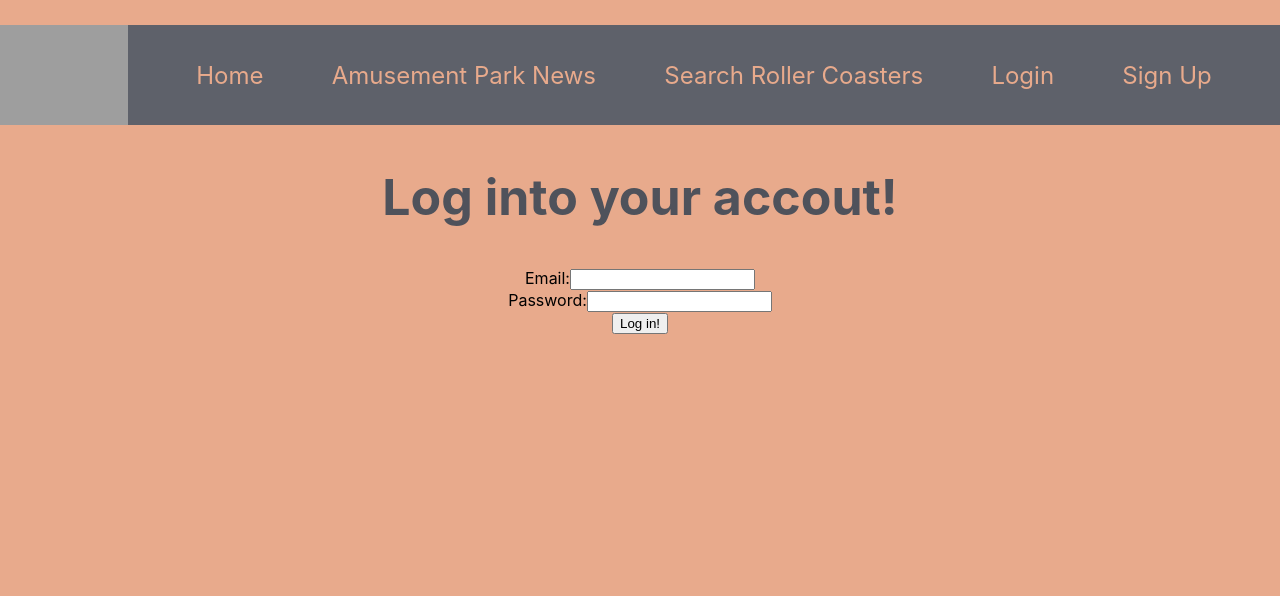
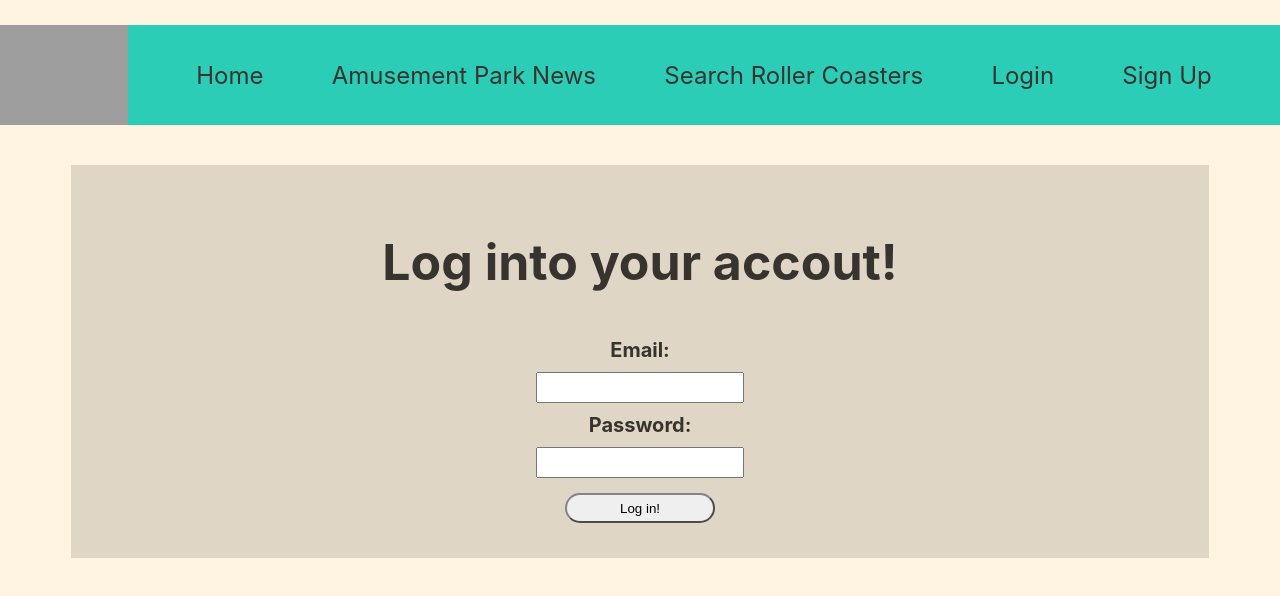
Before and after one commit to noahlinn/rollercoasterfront, a React (Create React App) app: page /login in a window 1280 px wide. Shown: the top 596 px of the page. Built offline with nearby package versions, Linux system fonts and the light colour scheme; grey boxes are pictures that could not be loaded.

Commit message:
change styling

```diff
--- a/src/App.css
+++ b/src/App.css
@@ -4,12 +4,12 @@
 }
 
 body {
-  background-color: rgb(232, 170, 140);
+  background-color: rgb(255, 243, 225);
 }
 
 nav {
   margin-top: 25px;
-  background-color: rgb(94, 97, 106, 255);
+  background-color: rgb(44, 205, 182);
   display: flex;
   justify-content: space-evenly;
   width: 90%;
@@ -17,7 +17,7 @@ nav {
 }
 
 nav p {
-  color: rgb(232, 170, 140);
+  color: rgb(55, 52, 48);
 }
 
 nav a {
@@ -39,7 +39,7 @@ nav a {
 }
 
 .search-header {
-  color: rgb(79, 82, 91);
+  color: rgb(55, 52, 48);
   font-weight: bolder;
   font-size: 50px;
 }
@@ -65,7 +65,7 @@ nav a {
   display: flex;
   justify-content: center;
   align-items: center;
-  background-color: rgba(94, 97, 106, 0.75);
+  background-color: rgba(55, 52, 48, 0.619);
   height: 110px;
   width: 298px;
   margin-top: 95px;
@@ -108,12 +108,12 @@ nav a {
 }
 
 .submit-search:hover {
-  background-color: rgb(232, 170, 140);
+  background-color: rgb(44, 205, 182);
   cursor: pointer;
 }
 
 .search-buttons button:hover {
-  background-color: rgb(232, 170, 140);
+  background-color: rgb(44, 205, 182);
   cursor: pointer;
 }
 
@@ -136,7 +136,7 @@ nav a {
   height: 25px;
   font-size: 30px;
   background-color: rgba(94, 97, 106, 0.75);
-  color: rgb(232, 170, 140);
+  color: rgb(255, 243, 225);
   outline: none;
   text-align: center;
   margin: 10px;
@@ -144,7 +144,7 @@ nav a {
 
 .error-results {
   font-style: italic;
-  color: rgba(94, 97, 106, 0.75)
+  color: rgb(44, 205, 182)
 }
 
 .video_container {
@@ -188,12 +188,12 @@ iframe {
 .coaster_info {
   width: 40%;
   justify-content: center;
-  color: rgb(79, 82, 91);
+  color: rgb(55, 52, 48);
   font-weight: bolder;
 }
 
 .pov-head {
-  color: rgb(79, 82, 91);
+  color: rgb(55, 52, 48);
   font-size: 35px
 }
 
@@ -214,7 +214,7 @@ iframe {
   margin: 10px;
   border-radius: 20px;
   border: -10px;
-  border-color: rgba(94, 97, 106, 0.75);
+  border-color: rgb(55, 52, 48);
 }
 
 .coaster-buttons {
@@ -225,7 +225,7 @@ iframe {
 }
 
 .coaster-buttons button:hover {
-  background-color: rgb(232, 170, 140);
+  background-color: rgb(44, 205, 182);
   cursor: pointer;
 }
 
@@ -239,7 +239,7 @@ iframe {
 .create-form label {
   font-size: 20px;
   margin: 5px;
-  color: rgba(94, 97, 106, 0.75);
+  color: rgb(55, 52, 48);
   font-weight: bold;
 }
 
@@ -254,3 +254,26 @@ iframe {
   width: 300px;
   color: rgba(94, 97, 106, 0.75);
 }
+
+.page-container{
+  width: 85%;
+  background-color: rgba(55, 52, 48, 0.153);
+  margin-left:auto ;
+  margin-right: auto;
+  padding: 25px;
+  margin: 40px auto;
+}
+
+.submit-button{
+  width: 150px;
+  height: 30px;
+  margin: 10px;
+  border-radius: 20px;
+  border: -10px;
+  border-color: rgba(94, 97, 106, 0.75);
+}
+
+.submit-button:hover {
+  background-color: rgb(44, 205, 182);
+  cursor: pointer;
+}
--- a/src/components/Nav.js
+++ b/src/components/Nav.js
@@ -9,7 +9,7 @@ const Nav = (props) => {
 
     return (
         <div className="nav-container">
-            <img src="https://res.cloudinary.com/drrh2ss0o/image/upload/v1622077217/twitter_header_photo_1_ta0ftv.png" />
+            <img src="https://res.cloudinary.com/drrh2ss0o/image/upload/v1622126461/twitter_header_photo_1_d4f7ls.png" />
             <nav>
 
                 <Link to='/' ><p>Home</p></Link>
--- a/src/pages/CreateCoaster.js
+++ b/src/pages/CreateCoaster.js
@@ -43,10 +43,10 @@ const CreateCoaster = (props) => {
     }
 
     return (
-        <>
+        <div className="page-container">
             { redirect && <Redirect to={`/rollercoasters/${newCoaster.id}`} exact />}
             <CreateForm header={"Add Roller Coaster"} photo={true}onSubmit={onSubmit} input={input} setInput={setInput} submit={"Add Coaster!"}/>
-        </>
+        </div>
     )
 }
 export default CreateCoaster
--- a/src/pages/Login.js
+++ b/src/pages/Login.js
@@ -18,24 +18,22 @@ const Login = (props) => {
             })
     }
     return (
-        <div>
+        <div className="page-container">
             <h2 className="search-header">Log into your accout!</h2>
 
             { error &&
                 <div className="error">{error}</div>}
 
-            <form onSubmit={handleSubmit}>
-                <div>
-                    <label htmlFor="signup-email">Email:</label>
-                    <input id="signup-email" value={input.email} onChange={(e) => setInput({ ...input, email: e.target.value })} />
-                </div>
-                <div>
-                    <label htmlFor="signup-password">Password:</label>
-                    <input id="signup-password" type="password" value={input.password} onChange={(e) => setInput({ ...input, password: e.target.value })} />
-                </div>
-                <div>
-                    <input type="submit" value="Log in!" ></input>
-                </div>
+            <form className="create-form" onSubmit={handleSubmit}>
+
+                <label htmlFor="signup-email">Email:</label>
+                <input className="create-form-input" value={input.email} onChange={(e) => setInput({ ...input, email: e.target.value })} />
+
+                <label htmlFor="signup-password">Password:</label>
+                <input className="create-form-input" type="password" value={input.password} onChange={(e) => setInput({ ...input, password: e.target.value })} />
+
+                <input className="submit-button"type="submit" value="Log in!" ></input>
+
             </form>
         </div>
     )
--- a/src/pages/News.js
+++ b/src/pages/News.js
@@ -11,7 +11,7 @@ const News = () => {
     }
     useEffect(getNews, [])
     return (
-        <div>
+        <div className= "page-container">
             <h1 className="search-header">Amusement Park News</h1>
             <div className="news-container">
                 {news && news.map((newIsAWordYouCantUseInJavaScript, i) => (
--- a/src/pages/OneCoaster.js
+++ b/src/pages/OneCoaster.js
@@ -57,7 +57,7 @@ const OneCoaster = () => {
 
     useEffect(getOneCoaster, [])
     return (
-        <>
+        <div className= "page-container">
             <div className="coaster-page">
                 {coaster && <>
                     <h1 className="search-header">{coaster.name}</h1>
@@ -97,7 +97,7 @@ const OneCoaster = () => {
 
                 </>}
             </div>
-        </>
+        </div>
     )
 }
 export default OneCoaster
--- a/src/pages/SearchCoaster.js
+++ b/src/pages/SearchCoaster.js
@@ -55,7 +55,7 @@ const SearchCoaster = () => {
     }
 
     return (
-        <>
+        <div className= "page-container ">
             <div>
                 <h1 className="search-header">Search Roller Coasters</h1>
                 <SearchButtons name={name} park={park} parkOnClick = {parkOnClick} nameOnClick={nameOnClick} location={"Search By Park"}/>
@@ -69,7 +69,7 @@ const SearchCoaster = () => {
                         </div>}
                 </>
             }
-        </>
+        </div>
     )
 }
 
--- a/src/pages/SearchUsers.js
+++ b/src/pages/SearchUsers.js
@@ -51,7 +51,7 @@ const SearchUsers = () => {
     }
 
     return (
-        <>
+        <div className= "page-container">
             <h1 className="search-header">Search Users</h1>
             <SearchButtons name={name} park={location}nameOnClick={nameOnClick} parkOnClick={locationOnClick} location={"Search By Location"} />
             <SearchBar handleSubmit={handleSubmit} query={query} setQuery={setQuery} submit={"Search Users"} />
@@ -64,7 +64,7 @@ const SearchUsers = () => {
                         </div>}
                 </>
             }
-        </>
+        </div>
     )
 }
 
```
